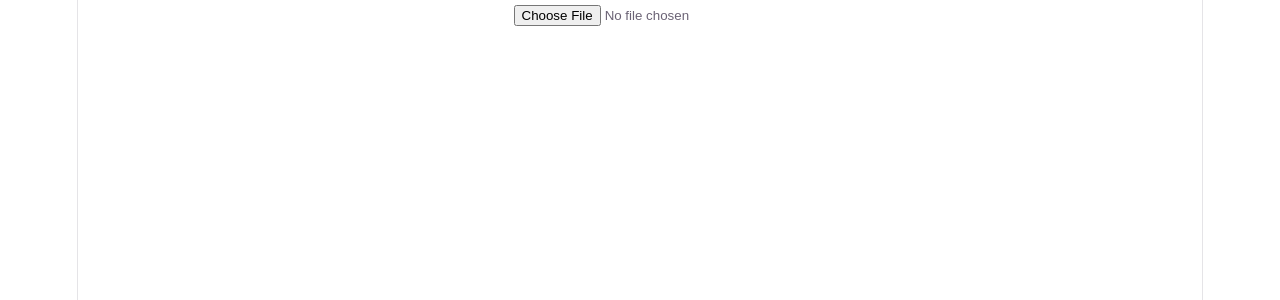
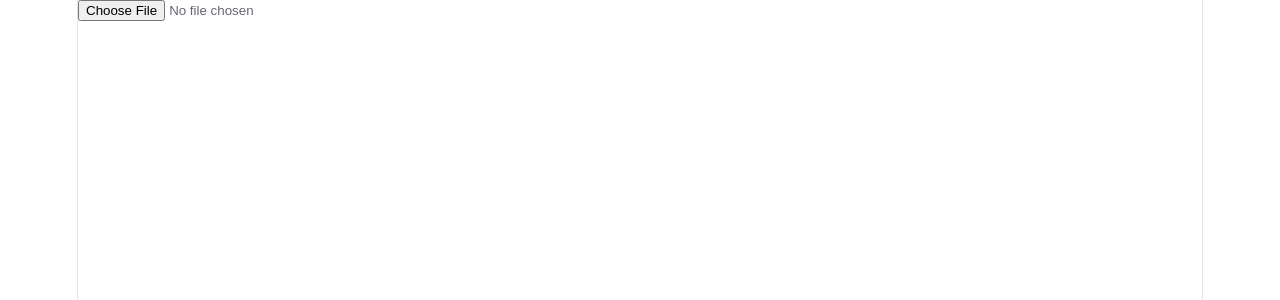
Before and after one commit to 100pro-sewing-pattern-generator/original-cloth-pattern, a React app in the folder frontend/: page / in a window 1280 px wide. Shown: the top 300 px of the page. Built offline with nearby package versions, Linux system fonts and the light colour scheme; the HTML template or start-up script is replaced by a standard one.

Commit message:
img->svgのパイプライン作成

```diff
--- a/frontend/src/App.jsx
+++ b/frontend/src/App.jsx
@@ -3,40 +3,66 @@ import { Canvas } from "@react-three/fiber";
 import { OrbitControls } from "@react-three/drei";
 import { OBJLoader } from "three/examples/jsm/loaders/OBJLoader";
 
-export default function ObjViewerWithSVG() {
+export default function App() {
   const [objText, setObjText] = useState(null);
   const [svgUrl, setSvgUrl] = useState(null);
+  const [imgUrl, setImgUrl] = useState(null);
 
-  const handleFileChange = async (e) => {
+  const handleUploadImg = async (e) => {
     const file = e.target.files[0];
     if (!file) return;
 
-    // OBJファイル読み込み
-    const text = await file.text();
-    setObjText(text);
+    // 画像表示
+    setImgUrl(URL.createObjectURL(file));
 
-    // サーバーに送信してSVG取得
+    try {
+      // -------------------------------
+      // 画像 → OBJ
+      // -------------------------------
       const formData = new FormData();
       formData.append("file", file);
 
-    try {
-      const response = await fetch("http://localhost:8002/predict", {
+      const res1 = await fetch("http://localhost:8000/image-to-obj", {
         method: "POST",
         body: formData,
       });
 
-      if (!response.ok) throw new Error("Failed to upload");
+      if (!res1.ok) throw new Error("image-to-obj failed");
 
-      const blob = await response.blob();
-      const url = window.URL.createObjectURL(blob);
-      console.log(url)
-      setSvgUrl(url);
+      const objBlob = await res1.blob();
+
+      // OBJ表示用
+      const objText = await objBlob.text();
+      setObjText(objText);
+
+      // -------------------------------
+      // OBJ → SVG
+      // -------------------------------
+      const objFile = new File([objBlob], "generated.obj");
+
+      const formData2 = new FormData();
+      formData2.append("file", objFile);
+
+      const res2 = await fetch("http://localhost:8002/predict", {
+        method: "POST",
+        body: formData2,
+      });
+
+      if (!res2.ok) throw new Error("obj-to-svg failed");
+
+      const svgBlob = await res2.blob();
+      const svgUrl = URL.createObjectURL(svgBlob);
+
+      setSvgUrl(svgUrl);
+
     } catch (err) {
       console.error(err);
     }
   };
 
-  // OBJ表示用コンポーネント
+  // -------------------------------
+  // OBJ表示
+  // -------------------------------
   const Model = ({ objText }) => {
     const [object, setObject] = useState(null);
 
@@ -52,42 +78,31 @@ export default function ObjViewerWithSVG() {
 
   return (
     <div style={{ display: "flex", flexDirection: "column", gap: "1rem" }}>
-      {/* ファイル選択ボタン */}
-      <div style={{ flexBasis: "100%" }}>
-        <input type="file" accept=".obj" onChange={handleFileChange} />
+
+      {/* アップロード（画像のみ） */}
+      <input type="file" accept="image/*" onChange={handleUploadImg} />
+
+      <div style={{ display: "flex", gap: "1rem" }}>
+
+        {/* 左: 画像 */}
+        <div style={{ width: 400 }}>
+          {imgUrl && <img src={imgUrl} style={{ width: "100%" }} />}
         </div>
-      <div style={{ display: "flex", gap: "1rem" }}>
-      {/* 左: OBJ表示 */}
-      <div style={{ width: "500px", height: "500px", justifyContent: "center", alignItems: "center"}}>
+
+        {/* 中: OBJ */}
+        <div style={{ width: 400, height: 400 }}>
           <Canvas camera={{ position: [0, 0, 5] }}>
-          <ambientLight intensity={0.5} />
-          <directionalLight position={[0, 0, 5]} />
+            <ambientLight />
             <Model objText={objText} />
             <OrbitControls />
           </Canvas>
         </div>
 
-      {/* 右: SVG表示 */}
-      <div
-        style={{
-          width: "500px",
-          height: "500px",
-          display: "flex",
-          justifyContent: "center", // 横方向中央
-          alignItems: "center",     // 縦方向中央
-        }}
-      >
-        {svgUrl && (
-          <img
-            src={svgUrl}
-            alt="Generated SVG"
-            style={{
-              maxWidth: "100%",
-              maxHeight: "100%",
-            }}
-          />
-        )}
+        {/* 右: SVG */}
+        <div style={{ width: 400 }}>
+          {svgUrl && <img src={svgUrl} style={{ width: "100%" }} />}
         </div>
+
       </div>
     </div>
   );
```
Lines whose indentation alone changed are shown as unchanged.
